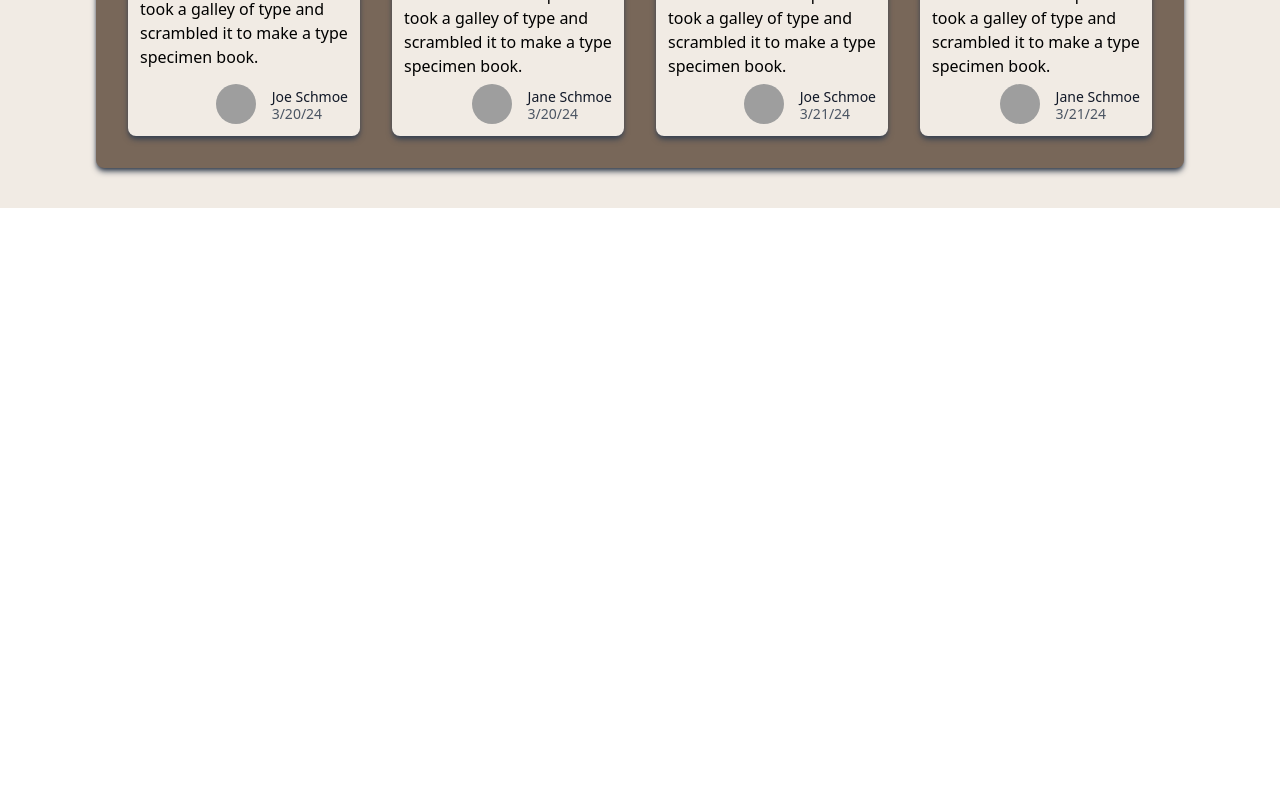
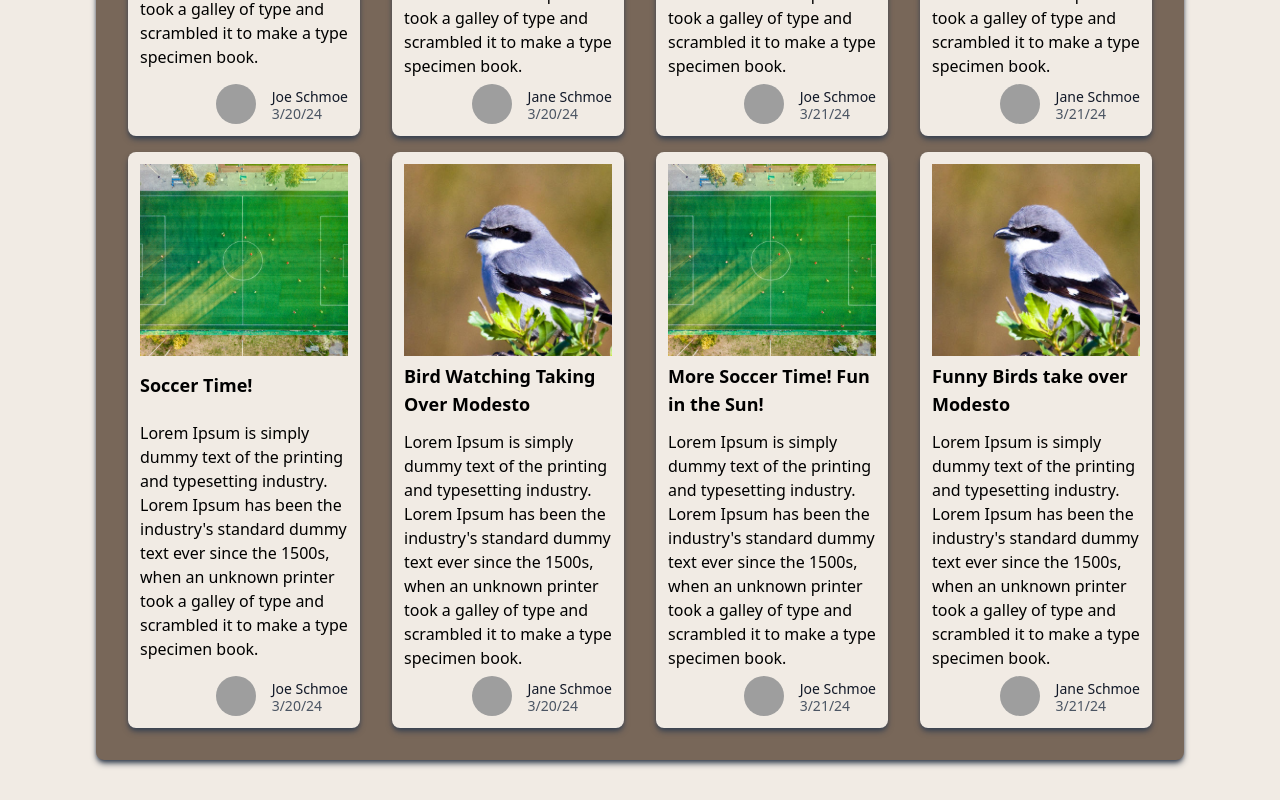
Before and after one commit to Algorithm-Allies/valleyNews, a React (Vite) app in the folder client/: page /auth/home in a window 1280 px wide. Shown: the part 1100-1900 px from the top of the page. Before the commit the page ends 1308 px from the top, so only its background shows below. Built offline with nearby package versions, Linux system fonts and the light colour scheme; grey boxes are pictures that could not be loaded.

Commit message:
Container should now hold more articles without spillage

```diff
--- a/client/src/components/ArticleThumbnail.jsx
+++ b/client/src/components/ArticleThumbnail.jsx
@@ -1,9 +1,9 @@
 
 function ArticleThumbnail(itemData) {
   return (
-    <div className="unset-border-box shadow-gray-700 shadow-md bg-brown-400 p-8 rounded-lg flex flex-row max-md:flex-col md:gap-x-8 gap-4 md:justify-center md:w-[80vw]">
+    <div className="unset-border-box md:flex-wrap shadow-gray-700 shadow-md bg-brown-400 p-8 rounded-lg flex flex-row max-md:flex-col md:gap-x-8 gap-4 md:justify-center md:w-[80vw]">
       {itemData.map((thumbnail, i) => (
-        <div className="shadow-gray-700 shadow-md bg-brown-100 p-3 rounded-lg flex md:justify-between flex-col" key={i}>
+        <div className="md:w-[21%] grow shadow-gray-700 shadow-md bg-brown-100 p-3 rounded-lg flex md:justify-between flex-col" key={i}>
           <img className="object-cover h-48 w-96" component="img" src={[thumbnail.articleImg]}></img>
           <div className='text-lg py-1.5 font-bold'>{thumbnail.articleTitle}</div>
           <div className='py-1.5'>{thumbnail.articleBody}</div>
--- a/client/src/pages/NewsPage.jsx
+++ b/client/src/pages/NewsPage.jsx
@@ -54,5 +54,37 @@ const articles = [{
   articleAuthor:"Jane Schmoe",
   articleDate:"3/21/24"
 
+},{
+  articleImg:testImage,
+  articleTitle:"Soccer Time!",
+  articleBody: "Lorem Ipsum is simply dummy text of the printing and typesetting industry. Lorem Ipsum has been the industry's standard dummy text ever since the 1500s, when an unknown printer took a galley of type and scrambled it to make a type specimen book.",
+  authorImg:userImage,
+  articleAuthor:"Joe Schmoe",
+  articleDate:"3/20/24"
+
+},{
+  articleImg:birdImage,
+  articleTitle: "Bird Watching Taking Over Modesto",
+  articleBody: "Lorem Ipsum is simply dummy text of the printing and typesetting industry. Lorem Ipsum has been the industry's standard dummy text ever since the 1500s, when an unknown printer took a galley of type and scrambled it to make a type specimen book.",
+  authorImg:userImage,
+  articleAuthor:"Jane Schmoe",
+  articleDate:"3/20/24"
+
+},{
+  articleImg:testImage,
+  articleTitle: "More Soccer Time! Fun in the Sun!",
+  articleBody: "Lorem Ipsum is simply dummy text of the printing and typesetting industry. Lorem Ipsum has been the industry's standard dummy text ever since the 1500s, when an unknown printer took a galley of type and scrambled it to make a type specimen book.",
+  authorImg:userImage,
+  articleAuthor:"Joe Schmoe",
+  articleDate:"3/21/24"
+
+},{
+  articleImg:birdImage,
+  articleTitle:"Funny Birds take over Modesto",
+  articleBody: "Lorem Ipsum is simply dummy text of the printing and typesetting industry. Lorem Ipsum has been the industry's standard dummy text ever since the 1500s, when an unknown printer took a galley of type and scrambled it to make a type specimen book.",
+  authorImg:userImage,
+  articleAuthor:"Jane Schmoe",
+  articleDate:"3/21/24"
+
 }]
 export default NewsPage;
```
